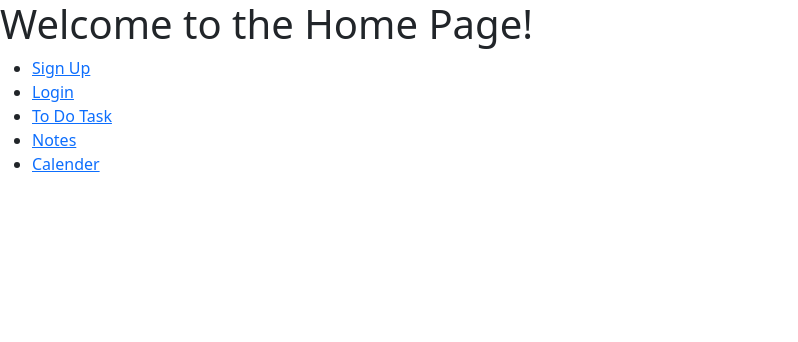
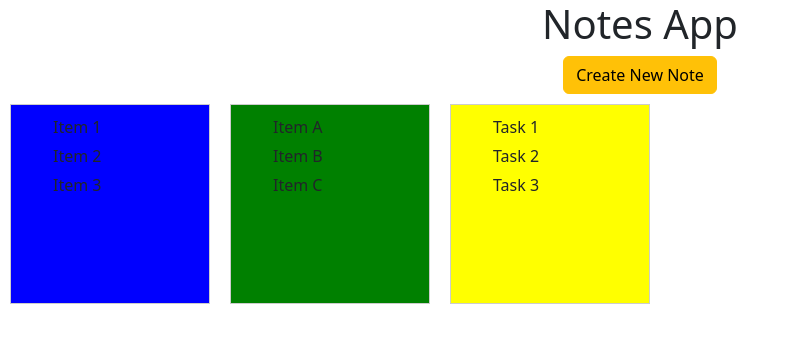
Before and after one commit to HaseebUllahAbbasi/web-progress-tracker, a React (Vite) app: page /notes in a window 1280 px wide. Before the commit this address led to /. Shown: the top 342 px of the page, without its empty margins (0-798 px from the left). Built offline with nearby package versions, Linux system fonts and the light colour scheme; no server answers.

Commit message:
notes ui

```diff
--- a/src/index.css
+++ b/src/index.css
@@ -37,7 +37,3 @@
   text-transform: uppercase;
   border-radius: 20px;
 }
-.user-name-only
-{
-
-}
--- a/src/pages/DailyCalender.tsx
+++ b/src/pages/DailyCalender.tsx
@@ -1,13 +1,17 @@
 import { useState } from 'react';
 import Calendar from 'react-calendar';
+import { useNavigate } from 'react-router-dom';
 
 const DailyCalender: React.FunctionComponent = () => {
+  const navigate = useNavigate();
   const [value, onChange] = useState(new Date());
 
   return (
 
     <div>
-      <Calendar onClickDay={(val, event) => alert('Clicked day: ' + val)} value={value} />
+      <Calendar onClickDay={(val, event) => {
+        navigate(`/hourly/${new Date(val).toDateString()}`)
+      }} value={value} />
     </div>
   )
 
--- a/src/pages/Hourly.tsx
+++ b/src/pages/Hourly.tsx
@@ -5,7 +5,7 @@ import { useSelector } from "react-redux";
 import { LogoutUser } from '../store/UserActions';
 import { SERVER } from '../constant';
 import { useDispatch } from "react-redux"
-import { useNavigate } from 'react-router-dom';
+import { useNavigate, useParams } from 'react-router-dom';
 
 interface HourlyUpdate {
   _id: string;
@@ -15,6 +15,9 @@ interface HourlyUpdate {
 }
 
 const HourlyUpdatesPage: React.FC = () => {
+  const { date } = useParams();
+  const selectedDate = date ? date : new Date().toDateString();
+  const currentDate = new Date().toDateString();
   const user = useSelector((state: StateType) => state?.user);
   const dispatch = useDispatch()
   const navigate = useNavigate();
@@ -83,9 +86,13 @@ const HourlyUpdatesPage: React.FC = () => {
     setDesc(updatedDesc);
   }
 
+
   return (
     <div>
       <h2 className='text-center'>Hourly Updates</h2>
+      <h3 className='text-center'>
+        selectedDate : {selectedDate}
+      </h3>
       <div className='text-center'>
 
         {/* <img src={`https://api.dicebear.com/6.x/fun-emoji/svg?seed=${user?.username}`} alt="Profile" className='profile' /> */}
@@ -109,6 +116,8 @@ const HourlyUpdatesPage: React.FC = () => {
         </button>
 
       </div>
+      {
+        currentDate === selectedDate &&
         <div>
           <h4 className='text-center'>Add New Update</h4>
           <div className='text-center px-5 my-3'>
@@ -133,16 +142,15 @@ const HourlyUpdatesPage: React.FC = () => {
               </span>)
             }
 
-        </div>
-
-
-
-
 
           </div>
 
+        </div>
+      }
+
       <div>
         <h4 className='text-center'>View Updates</h4>
+
         <div className='d-flex flex-wrap'>
           {hourlyUpdates.map((item, index) => (
 
--- /dev/null
+++ b/src/pages/Notes.css
@@ -0,0 +1,88 @@
+/* Notes.css */
+.new-note-container {
+  padding: 20px;
+  margin-bottom: 20px;
+  border: 1px solid #ccc;
+}
+
+.note-container {
+  padding: 10px;
+  margin: 10px;
+  width: 200px;
+  height: 200px;
+  border: 1px solid #ccc;
+  transition: transform 0.3s ease-in-out;
+}
+
+.note-container:hover {
+  transform: scale(1.1);
+}
+
+ul {
+  list-style-type: none;
+  padding: 0;
+}
+
+li {
+  margin-bottom: 5px;
+}
+
+.text-center {
+  text-align: center;
+}
+
+.px-5 {
+  padding-left: 20px;
+  padding-right: 20px;
+}
+
+.my-3 {
+  margin-top: 10px;
+  margin-bottom: 10px;
+}
+
+.mx-3 {
+  margin-left: 10px;
+  margin-right: 10px;
+}
+
+.d-flex {
+  display: flex;
+}
+
+.justify-content-around {
+  justify-content: space-around;
+}
+
+.align-items-center {
+  align-items: center;
+}
+
+.w-25 {
+  width: 25%;
+}
+
+.btn-warning {
+  background-color: #ffc107;
+  color: #fff;
+}
+
+.btn-primary {
+  background-color: #007bff;
+  color: #fff;
+}
+
+.form-control {
+  border: 1px solid #ccc;
+  border-radius: 4px;
+  padding: 5px;
+}
+
+.form-control-color {
+  width: 50px;
+  height: 30px;
+  padding: 0;
+  border: none;
+}
+
+/* Additional custom styles can be added as needed */
--- a/src/pages/Notes.tsx
+++ b/src/pages/Notes.tsx
@@ -1,9 +1,124 @@
-import React from "react";
+import React, { useState } from "react";
+import "./Notes.css"; // Import the CSS file for styling
+
+const Notes: React.FunctionComponent = () => {
+  const data = [
+    {
+      user: "user1",
+      heading: "Todo List 1",
+      items: ["Item 1", "Item 2", "Item 3"],
+      color: "blue",
+      createdAt: new Date(),
+    },
+    {
+      user: "user2",
+      heading: "Todo List 2",
+      items: ["Item A", "Item B", "Item C"],
+      color: "green",
+      createdAt: new Date(),
+    },
+    {
+      user: "user1",
+      heading: "Todo List 3",
+      items: ["Task 1", "Task 2", "Task 3"],
+      color: "yellow",
+      createdAt: new Date(),
+    },
+  ];
+  const [desc, setDesc] = useState([""]);
+  const [color, setColor] = useState<string>("#fffffa");
+
+  function changeValue(value: string, index: number): void {
+    const updatedDesc = [...desc];
+    updatedDesc[index] = value;
+    setDesc(updatedDesc);
+  }
+
+  const handleAddUpdate = async () => {
+    console.log("handle");
+  };
+
+  const [creatingNewNote, setCreating] = useState<boolean>(false);
+
+  return (
+    <>
+      <h1 className="text-center">Notes App</h1>
+      <div className="text-center">
+        <button className="btn btn-warning" onClick={() => setCreating(true)} >Create New Note</button>
+      </div>
+      {creatingNewNote && (
+        <div
+          className="new-note-container"
+          style={{ backgroundColor: color }}
+        >
+          <input
+            type="color"
+            className="form-control form-control-color"
+            id="favcolor"
+            name="favcolor"
+            value={color}
+            onChange={(e) => setColor(e.target.value)}
+          />
+          <div className="text-center px-5 my-3">
+            {desc.map((item, index) => (
+              <div className="d-flex align-items-center" key={index}>
+                <span className="mx-3">{index + 1}.</span>
+                <input
+                  className="form-control w-25"
+                  type="text"
+                  value={item}
+                  name={`${index}`}
+                  onChange={(e) => {
+                    changeValue(e.target.value, index);
+                  }}
+                />
+                {index + 1 === desc.length ? (
+                  <div className="mx-3 d-flex justify-content-around">
+                    <button
+                      className="btn btn-warning"
+                      title="Add new Item"
+                      onClick={() => setDesc([...desc, ""])}
+                    >
+                      ➕
+                    </button>
+                    <button
+                      className="btn btn-primary mx-1"
+                      onClick={handleAddUpdate}
+                    >
+                      Save Note
+                    </button>
+                  </div>
+                ) : <div>
+                  <button className="btn" onClick={() => {
+                    const newArray = [...desc];
+                    newArray.splice(index, 1)
+                    setDesc([...newArray])
 
 
-const Notes: React.FunctionComponent = () => {
-  return (
-    <></>
-  )
-}
+                  }} > ➖</button>
+                </div>}
+              </div>
+            ))}
+          </div>
+        </div>
+      )}
+      <div className="d-flex flex-wrap">
+        {data.map((noteItem, index) => (
+          <div
+            className="note-container"
+            key={index}
+            style={{ backgroundColor: noteItem.color }}
+          >
+            <ul>
+              {noteItem.items.map((listItem: string | number | boolean | React.ReactElement<any, string | React.JSXElementConstructor<any>> | React.ReactFragment | React.ReactPortal | null | undefined, subIndex: React.Key | null | undefined) => (
+                <li key={subIndex}>{listItem}</li>
+              ))}
+            </ul>
+          </div>
+        ))}
+      </div>
+    </>
+  );
+};
+
 export default Notes;
--- a/src/routes/Router.tsx
+++ b/src/routes/Router.tsx
@@ -6,6 +6,7 @@ import Home from '../pages/Home';
 import HourlyUpdatesPage from '../pages/Hourly';
 import DailyCalender from '../pages/DailyCalender';
 import ToDo from '../pages/Todo';
+import Notes from '../pages/Notes';
 
 
 const MainRoutes: React.FunctionComponent = () => {
@@ -20,7 +21,7 @@ const MainRoutes: React.FunctionComponent = () => {
         <Route path="/hourly/day" Component={HourlyUpdatesPage} />
         <Route path="/hourly" Component={HourlyUpdatesPage} />
         <Route path="/hourly/:date" Component={HourlyUpdatesPage} />
-        <Route path="/notes" Component={HourlyUpdatesPage} />
+        <Route path="/notes" Component={Notes} />
 
       </Routes>
     </Router>
```
Lines whose indentation alone changed are shown as unchanged.
